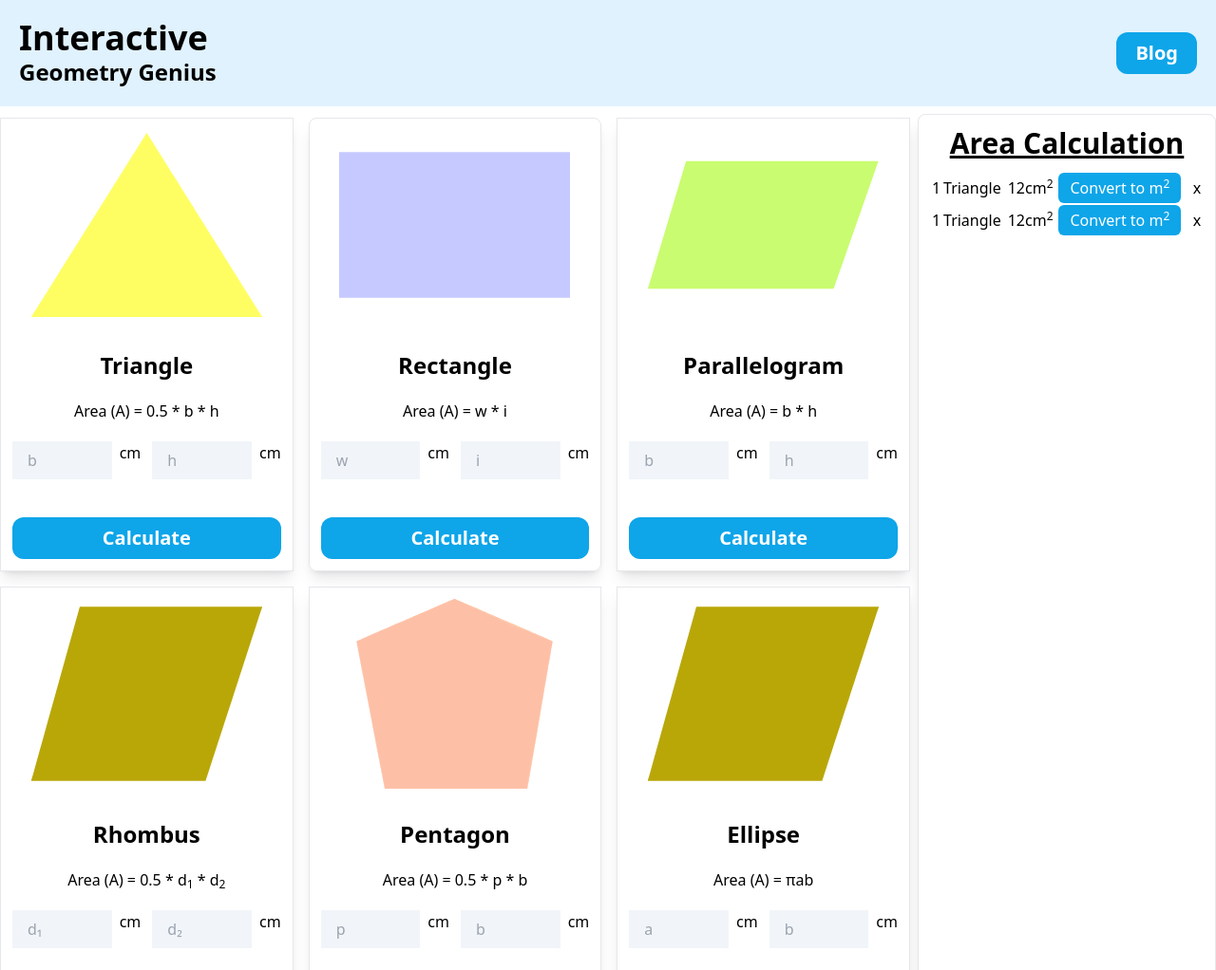
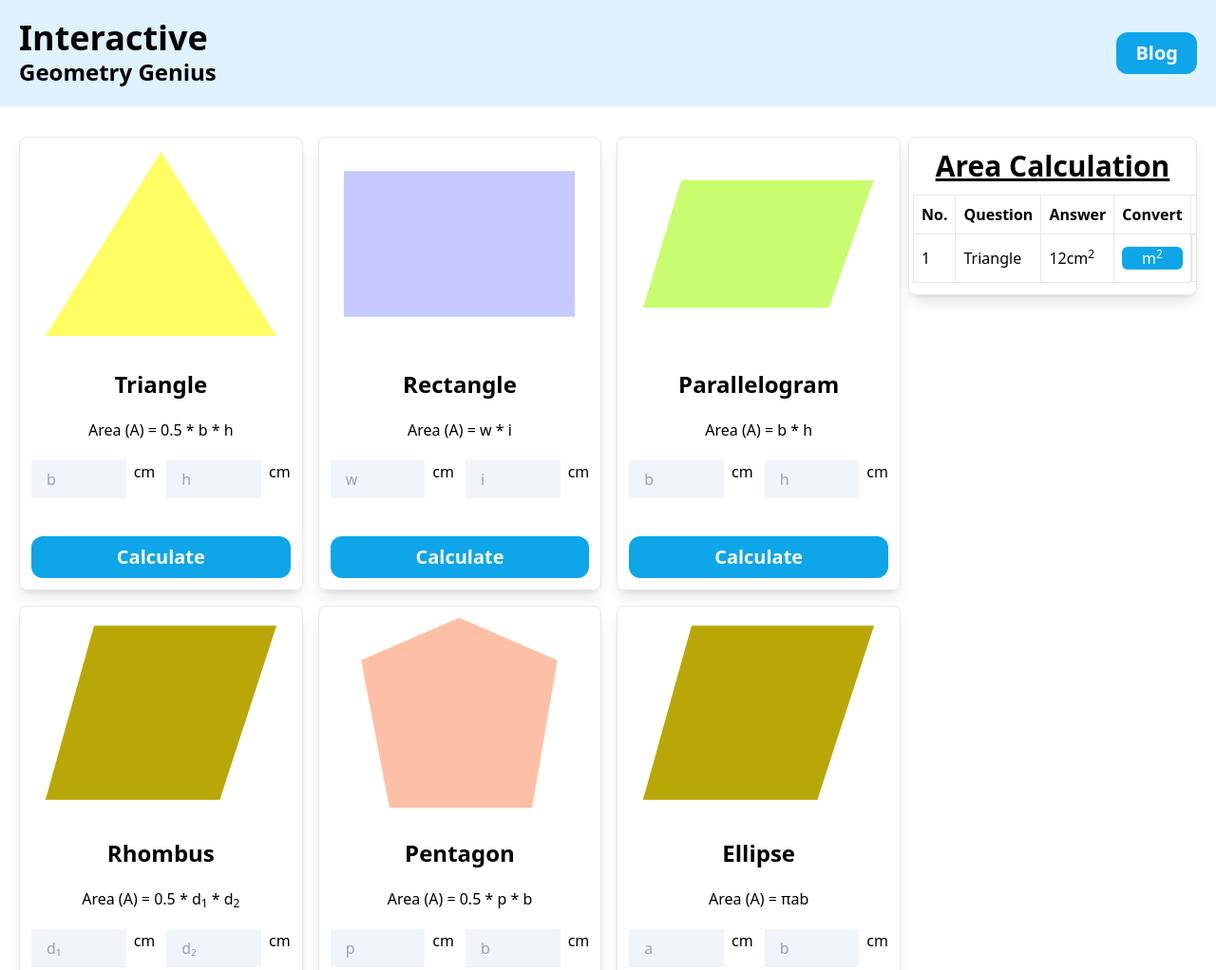
Before and after one commit to abdullah107189/Geometry-Genius-project-using-ts, a website: page index.html in a window 1280 px wide. Shown: the top 1022 px of the page at 95% size. Drawn offline with Linux system fonts and the light colour scheme.

Commit message:
fornEnd complate

```diff
--- a/index.html
+++ b/index.html
@@ -21,14 +21,15 @@
             </div>
         </div>
     </header>
-    <main class="grid grid-cols-4 gap-2 max-w-[1440px] mx-auto">
-        <div class="questions-section col-span-3 grid lg:grid-cols-3 md:grid-cols-2 grid-cols-1 gap-4 mt-3">
+    <main class="md:grid grid-cols-4 gap-2 max-w-[1440px] mx-auto lg:p-5 md:p-3">
+        <div class="questions-section col-span-3 grid lg:grid-cols-3 md:grid-cols-2 grid-cols-1 lg:gap-4 gap-2 mt-3">
 
             <!-- triangle -->
-            <div class="border flex flex-col p-3 shadow-lg">
-                <div class="w-[243px] h-[200px] mx-auto flex">
+            <div class="border flex flex-col p-3 shadow-lg rounded-lg">
+                <div class="md:w-[243px] md:h-[200px] w-[150px]  h-[150px] mx-auto flex items-center justify-center">
                     <?xml version="1.0" encoding="UTF-8"?>
-                    <svg version="1.1" viewBox="0 0 2048 1635" width="243" xmlns="http://www.w3.org/2000/svg">
+                    <svg version="1.1" viewBox="0 0 2048 1635" width="100%" height="100%"
+                        xmlns="http://www.w3.org/2000/svg">
                         <path transform="translate(1023)"
                             d="m0 0h3l11 21 11 17 36 57 13 21 12 19 11 18 15 23 12 20 12 19 13 21 24 38 10 16 13 21 12 19 15 24 12 19 15 24 13 21 12 19 30 48 12 19 30 48 24 38 16 26 24 38 13 21 14 22 16 26 24 38 13 21 12 19 30 48 12 19 30 48 12 19 30 48 12 19 30 48 12 19 15 24 13 21 12 19 15 24 12 19 15 24 13 21 12 19 15 24 12 19 16 26 14 22 12 19 14 23 11 17 15 24 13 21 15 24 14 22 13 21 12 19 13 21 12 19 15 24 12 19 10 16 9 10v5h-2047l1-5 9-14 10-16 8-13 12-19 11-17 13-21 11-18 10-16 11-17 10-16 13-21 10-16 12-19 25-40 7-11 13-21 15-24 13-21 14-22 15-24 13-21 7-11 12-19 15-24 16-26 11-17 11-18 10-16 14-22 13-21 11-17 9-15 7-11 15-24 9-14 14-23 11-17 16-26 9-14 11-18 11-17 13-21 12-19 11-18 12-19 11-17 9-15 10-16 9-14 10-16 8-13 11-18 10-15 14-23 11-17 8-14 10-15 13-21 12-19 13-21 24-38 16-26 11-17 15-24 16-26 14-22 13-21 11-17 14-23 11-17 11-18 10-16 12-19 10-16 12-19 7-11 11-18 11-17 11-18 10-15 9-16 12-18 11-18 9-14 13-21 12-19z"
                             fill="#FEFE63" />
@@ -52,10 +53,11 @@
             </div>
 
             <!-- rectangle  -->
-            <div class="border flex flex-col p-3 relative shadow-lg rounded-lg">
-                <div class="w-[243px] h-[200px] mx-auto flex">
+            <div class="border flex flex-col p-3 shadow-lg  rounded-lg">
+                <div class="md:w-[243px] md:h-[200px] w-[150px]  h-[150px] mx-auto flex items-center justify-center">
                     <?xml version="1.0" encoding="UTF-8"?>
-                    <svg version="1.1" viewBox="0 0 2048 1294" width="243" xmlns="http://www.w3.org/2000/svg">
+                    <svg version="1.1" viewBox="0 0 2048 1294" width="100%" height="100%"
+                        xmlns="http://www.w3.org/2000/svg">
                         <path transform="translate(0)" d="m0 0h2048v1294h-2048z" fill="#C6C9FF" />
                     </svg>
 
@@ -79,10 +81,11 @@
             </div>
 
             <!-- Parallelogram -->
-            <div class="border flex flex-col p-3 shadow-lg">
-                <div class="w-[243px] h-[200px] mx-auto flex">
+            <div class="border flex flex-col p-3 shadow-lg rounded-lg">
+                <div class=" md:w-[243px] md:h-[200px] w-[150px]  h-[150px] mx-auto flex items-center justify-center">
                     <?xml version="1.0" encoding="UTF-8"?>
-                    <svg version="1.1" viewBox="0 0 2048 1135" width="243" xmlns="http://www.w3.org/2000/svg">
+                    <svg version="1.1" viewBox="0 0 2048 1135" width="100%" height="100%"
+                        xmlns="http://www.w3.org/2000/svg">
                         <path transform="translate(339)"
                             d="m0 0h1705l-1 5-12 36-20 57-56 160-19 54-20 57-13 37-15 43-14 40-19 54-21 60-20 57-21 60-19 54-22 63-19 54-22 63-17 48-17 49-19 54-10 28-1 2h-1647v-7l6-16 19-63 58-194 25-84 33-110 14-47 49-164 27-90 14-47 23-77 32-107 36-120z"
                             fill="#C9FC70" />
@@ -109,10 +112,11 @@
             </div>
 
             <!-- Rhombus -->
-            <div class="border flex flex-col p-3 shadow-lg">
-                <div class="w-[243px] h-[200px] mx-auto flex">
+            <div class="border flex flex-col p-3 shadow-lg rounded-lg">
+                <div class=" md:w-[243px] md:h-[200px] w-[150px]  h-[150px] mx-auto flex items-center justify-center">
                     <?xml version="1.0" encoding="UTF-8"?>
-                    <svg version="1.1" viewBox="0 0 2048 1545" width="243" xmlns="http://www.w3.org/2000/svg">
+                    <svg version="1.1" viewBox="0 0 2048 1545" width="100%" height="100%"
+                        xmlns="http://www.w3.org/2000/svg">
                         <path transform="translate(430)"
                             d="m0 0h1618l-1 8-5 12-20 60-14 43-17 53-39 119-18 57-16 48-14 43-16 50-16 49-21 64-16 51-20 60-16 50-17 53-12 36-21 64-13 41-20 61-18 55-16 50-13 40-12 36-23 72-27 82-16 50-39 119-6 19h-1546v-9l6-17 15-52 13-47 20-72 18-65 16-57 23-83 22-79 17-61 58-208 16-58 15-54 16-57 22-79 21-75 70-252 21-75 19-68 15-54z"
                             fill="#B9A708" />
@@ -138,10 +142,11 @@
                 <button class="text-xl text-white font-semibold px-5 py-2 rounded-xl bg-sky-500">Calculate</button>
             </div>
             <!-- Pentagon -->
-            <div class="border flex flex-col p-3 shadow-lg">
-                <div class="w-[243px] h-[200px] mx-auto flex">
+            <div class="border flex flex-col p-3 shadow-lg rounded-lg">
+                <div class="md:w-[243px] md:h-[200px] w-[150px]  h-[150px] mx-auto flex items-center justify-center">
                     <?xml version="1.0" encoding="UTF-8"?>
-                    <svg version="1.1" viewBox="0 0 2048 1984" width="243" xmlns="http://www.w3.org/2000/svg">
+                    <svg version="1.1" viewBox="0 0 2048 1984" width="100%" height="100%"
+                        xmlns="http://www.w3.org/2000/svg">
                         <path transform="translate(1016)"
                             d="m0 0h13l19 10 29 12 37 16 25 11 17 7 30 13 34 15 26 11 72 31 32 14 29 13 26 11 30 13 26 11 30 13 32 14 42 18 39 17 26 11 30 13 25 11 28 12 59 26 31 13 25 11 28 12 62 27 35 15 30 13 32 14 18 8 15 7v13l-2 3-8 41-9 53-7 40-12 74-6 33-6 35-7 41-9 53-6 35-9 52-5 28-7 41-9 54-6 35-10 57-7 41-9 54-12 70-11 63-10 59-9 54-10 58-6 33-11 66-10 57-6 35-6 36-9 52-7 41-8 48-5 27-8 47-3 12h-1488l-11-55-7-36-17-90-8-40-16-84-15-78-17-89-14-73-9-46-22-115-12-63-17-89-14-72-7-37-14-73-24-125-18-94-24-126-10-53-16-84-3-8v-11l16-8 28-12 22-10 58-25 25-11 32-14 42-18 32-14 51-22 28-12 25-11 39-17 24-10 34-15 40-17 18-8 25-11 30-13 26-11 28-12 25-11 21-9 20-9 52-22 27-12 35-15 26-11 41-18 28-12 32-14 21-9 24-10 22-10 15-6h2z"
                             fill="#FDC0A7" />
@@ -252,10 +257,11 @@
             </div>
 
             <!-- Ellipse -->
-            <div class="border flex flex-col p-3 shadow-lg">
-                <div class="w-[243px] h-[200px] mx-auto flex">
+            <div class="border flex flex-col p-3 shadow-lg rounded-lg">
+                <div class=" md:w-[243px] md:h-[200px] w-[150px]  h-[150px] mx-auto flex items-center justify-center">
                     <?xml version="1.0" encoding="UTF-8"?>
-                    <svg version="1.1" viewBox="0 0 2048 1545" width="243" xmlns="http://www.w3.org/2000/svg">
+                    <svg version="1.1" viewBox="0 0 2048 1545" width="100%" height="100%"
+                        xmlns="http://www.w3.org/2000/svg">
                         <path transform="translate(430)"
                             d="m0 0h1618l-1 8-5 12-20 60-14 43-17 53-39 119-18 57-16 48-14 43-16 50-16 49-21 64-16 51-20 60-16 50-17 53-12 36-21 64-13 41-20 61-18 55-16 50-13 40-12 36-23 72-27 82-16 50-39 119-6 19h-1546v-9l6-17 15-52 13-47 20-72 18-65 16-57 23-83 22-79 17-61 58-208 16-58 15-54 16-57 22-79 21-75 70-252 21-75 19-68 15-54z"
                             fill="#B9A708" />
@@ -278,31 +284,50 @@
 
                 <button class="text-xl text-white font-semibold px-5 py-2 rounded-xl bg-sky-500">Calculate</button>
             </div>
+        </div>
 
-        </div>
-        <div class="answers-section border col-span-1 mt-2 rounded-lg shadow-lg">
-            <h1 class="text-center font-bold text-3xl underline mt-3">Area Calculation</h1>
+        <div class="answers-section ">
+            <div class="sticky lg:top-[150px] border col-span-1 mt-3 rounded-lg shadow-lg">
+                <h1 class="text-center font-bold lg:text-3xl md:text-xl text-2xl underline mt-3">Area Calculation</h1>
+                <div class="overflow-x-auto px-1 ">
+                    <table class="my-3 border-collapse w-full">
+                        <thead>
+                            <tr class="font-bold">
+                                <td class="border md:p-1 p-2">No.</td>
+                                <td class="border md:p-1 p-2">Question</td>
+                                <td class="border md:p-1 p-2">Answer</td>
+                                <td class="border md:p-1 p-2">Convert</td>
+                                <td class="border md:p-1 p-2">Delete</td>
+                            </tr>
+                        </thead>
+                        <tbody class="">
+                            <tr class="">
+                                <td class="border md:p-1 p-2">1</td>
+                                <td class="border md:p-1 p-2">Triangle</td>
+                                <td class="border md:p-1 p-2">12cm<sup>2</sup></td>
+                                <td class="border md:p-1 p-2"><button
+                                        class="px-1 rounded-md border-0 bg-sky-500 text-white w-full">
+                                        m<sup>2</sup></button></td>
+                                <td class="flex justify-center items-center border border-l-0 border-t-0 p-2">
+                                    <button
+                                        class="p-1 rounded-full hover:bg-sky-600 hover:text-white  flex items-center justify-center">
+                                        <svg width="24" height="24" viewBox="0 0 24 24" fill="none"
+                                            stroke="currentColor" stroke-width="2" stroke-linecap="round"
+                                            stroke-linejoin="round" class="feather feather-x">
+                                            <line x1="18" y1="6" x2="6" y2="18"></line>
+                                            <line x1="6" y1="6" x2="18" y2="18"></line>
+                                        </svg>
 
-            <table class="w-11/12 mx-auto mt-3">
-                <tbody>
-                    <tr class="hover:bg-gray-100">
-                        <td>1</td>
-                        <td>Triangle</td>
-                        <td>12cm<sup>2</sup></td>
-                        <td><button class="px-3 py-1 rounded-md border-0 bg-sky-500 text-white ">Convert to
-                                m<sup>2</sup></button></td>
-                        <td>x</td>
-                    </tr>
-                    <tr class="hover:bg-gray-100">
-                        <td>1</td>
-                        <td>Triangle</td>
-                        <td>12cm<sup>2</sup></td>
-                        <td><button class="px-3 py-1 rounded-md border-0 bg-sky-500 text-white ">Convert to
-                                m<sup>2</sup></button></td>
-                        <td>x</td>
-                    </tr>
-                </tbody>
-            </table>
+                                    </button>
+                                </td>
+                            </tr>
+
+                        </tbody>
+
+                    </table>
+                </div>
+            </div>
+
         </div>
     </main>
     <script src="app.js"></script>
```
Also changed, not shown: public/output.css.
